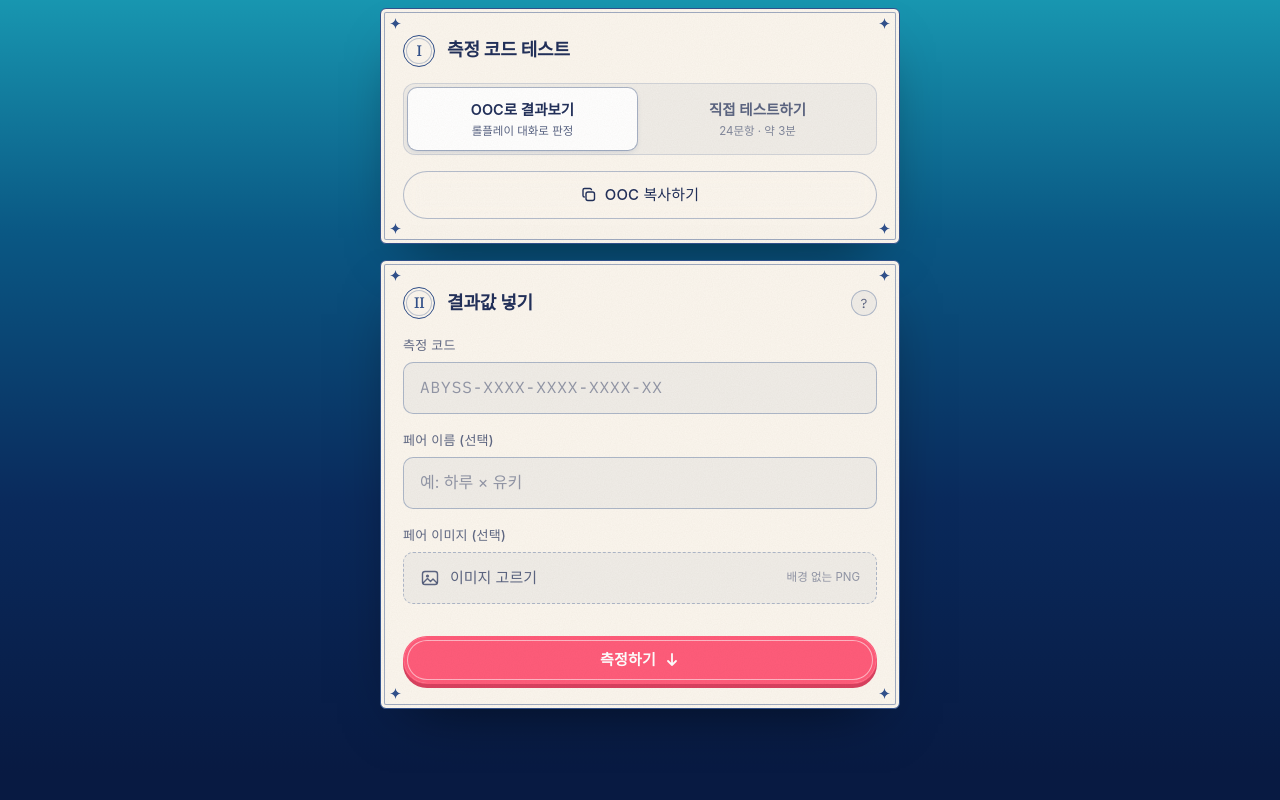
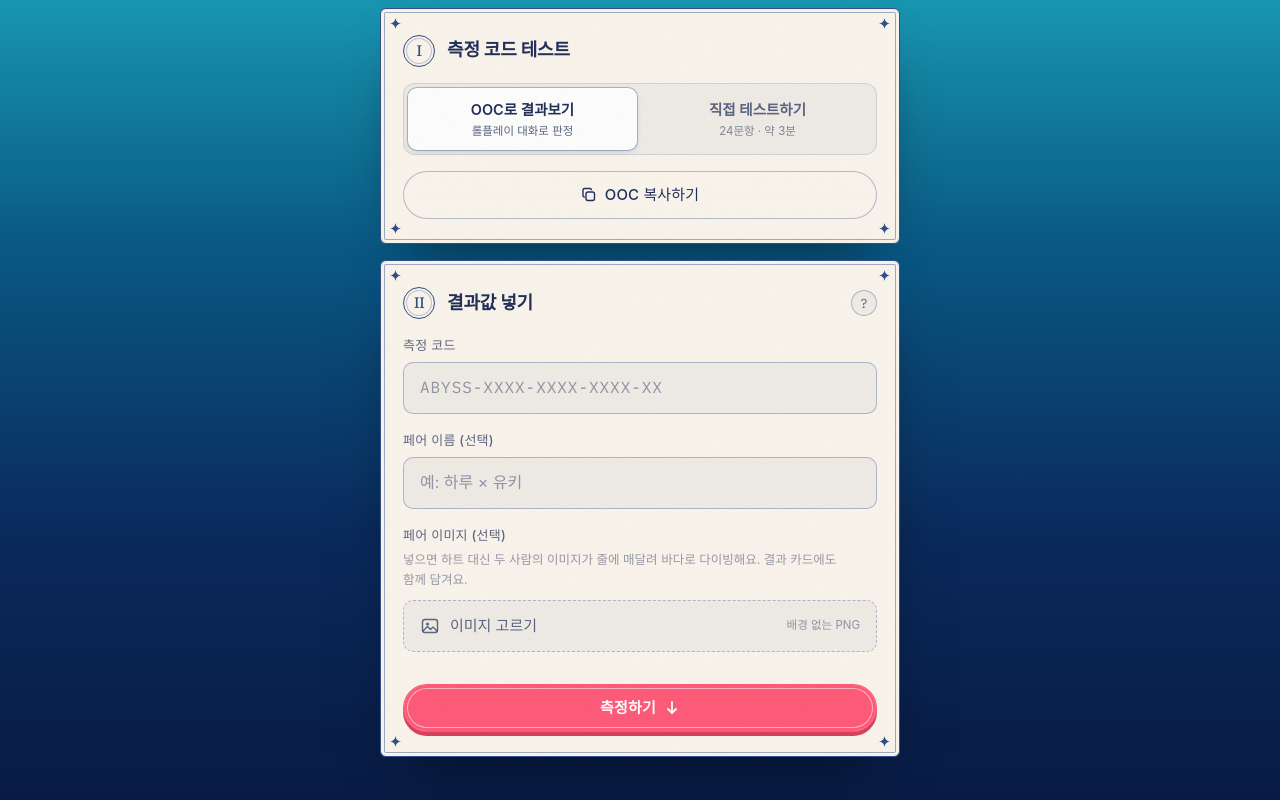
Before and after one commit to yuuuulll35/love-dive, a Svelte app: page / in a window 1280 px wide. Shown: the part 558-1358 px from the top of the page. Before the commit the page ends 1331 px from the top, so only its background shows below. Built offline with nearby package versions, Linux system fonts and the light colour scheme; a web font is replaced by a local one.

Commit message:
Explain that the pair image dives in place of the heart
Co-Authored-By: Claude Opus 5.5 <noreply@anthropic.com>
Claude-Session: https://claude.ai/code/session_01WnYvxKnyC61L1Joh2UPHAu

```diff
--- a/src/features/pair-image/ImagePicker.svelte
+++ b/src/features/pair-image/ImagePicker.svelte
@@ -23,13 +23,16 @@
 
 <div class="field">
   <span class="label" id="pair-image-label">페어 이미지 (선택)</span>
+  <p class="desc" id="pair-image-desc">
+    넣으면 하트 대신 두 사람의 이미지가 줄에 매달려 바다로 다이빙해요. 결과 카드에도 함께 담겨요.
+  </p>
 
   {#if pairImage.url}
     <div class="picked">
       <img src={pairImage.url} alt="선택한 페어 이미지" />
       <div class="info">
         <span class="name">{pairImage.name}</span>
-        <span class="hint">하트 추 대신 이 이미지가 가라앉아요</span>
+        <span class="hint">이 이미지가 하트 대신 다이빙해요</span>
       </div>
       <button type="button" class="swap" onclick={() => input.click()}>바꾸기</button>
       <button type="button" class="remove" onclick={() => pairImage.clear()} aria-label="이미지 빼기">
@@ -42,6 +45,7 @@
       class="drop"
       class:dragging
       aria-labelledby="pair-image-label"
+      aria-describedby="pair-image-desc"
       onclick={() => input.click()}
       ondragover={(e) => {
         e.preventDefault();
@@ -75,6 +79,14 @@
   .field {
     display: grid;
     gap: 6px;
+  }
+
+  .desc {
+    margin: -2px 0 4px;
+    font-size: 12.5px;
+    line-height: 1.6;
+    color: var(--ink-faint);
+    text-wrap: pretty;
   }
 
   .label {
```
